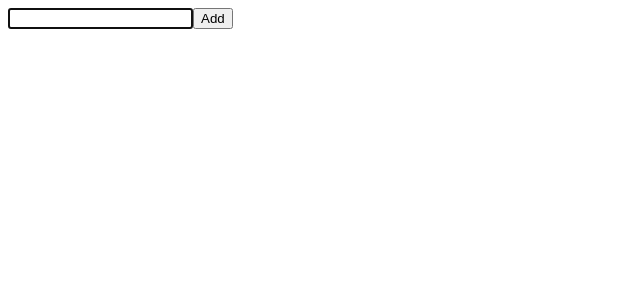
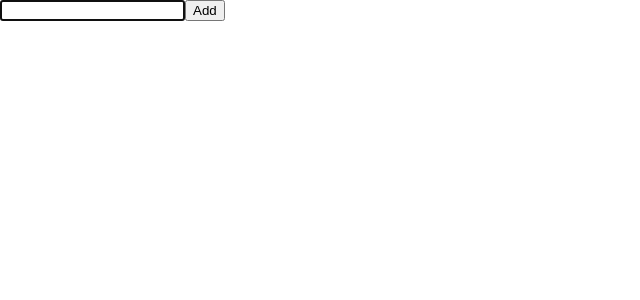
Before and after one commit to iidadaiti/todo, a React (Create React App) app: page / in a window 1280 px wide. Shown: the top 300 px of the page, without its empty margins (0-640 px from the left). Built offline with nearby package versions, Linux system fonts and the light colour scheme.

Commit message:
Add: global style

```diff
--- a/src/index.tsx
+++ b/src/index.tsx
@@ -2,6 +2,7 @@ import React from 'react'
 import ReactDOM from 'react-dom'
 import { App } from './App'
 import reportWebVitals from './reportWebVitals'
+import './style.css'
 
 ReactDOM.render(
   <React.StrictMode>
--- /dev/null
+++ b/src/style.css
@@ -0,0 +1,42 @@
+:root {
+  --ease-out: cubic-bezier(0, 0, 0.4, 1);
+  --ease-in: cubic-bezier(0.5, 0, 1, 1);
+  --duration-500: 250ms;
+
+  --color-gray-50: #ffffff;
+  --color-gray-75: #fafafa;
+  --color-gray-100: #f5f5f5;
+  --color-gray-300: #e1e1e1;
+  --color-gray-800: #4b4b4b;
+  --color-gray-900: #2c2c2c;
+  --color-blue-500: #1473e6;
+}
+
+@media (prefers-color-scheme: dark) {
+  :root {
+    --color-gray-50: #252525;
+    --color-gray-75: #2f2f2f;
+    --color-gray-100: #323232;
+    --color-gray-300: #4a4a4a;
+    --color-gray-800: #e3e3e3;
+    --color-gray-900: #ffffff;
+    --color-blue-500: #1473e6;
+  }
+}
+
+html {
+  scroll-behavior: smooth;
+  font-size: 17px;
+  font-family: -apple-system, BlinkMacSystemFont, 'Segoe UI', Roboto, Helvetica,
+    Arial, sans-serif;
+}
+
+@media (min-width: 768px) {
+  html {
+    font-size: 14px;
+  }
+}
+
+body {
+  margin: 0;
+}
```
